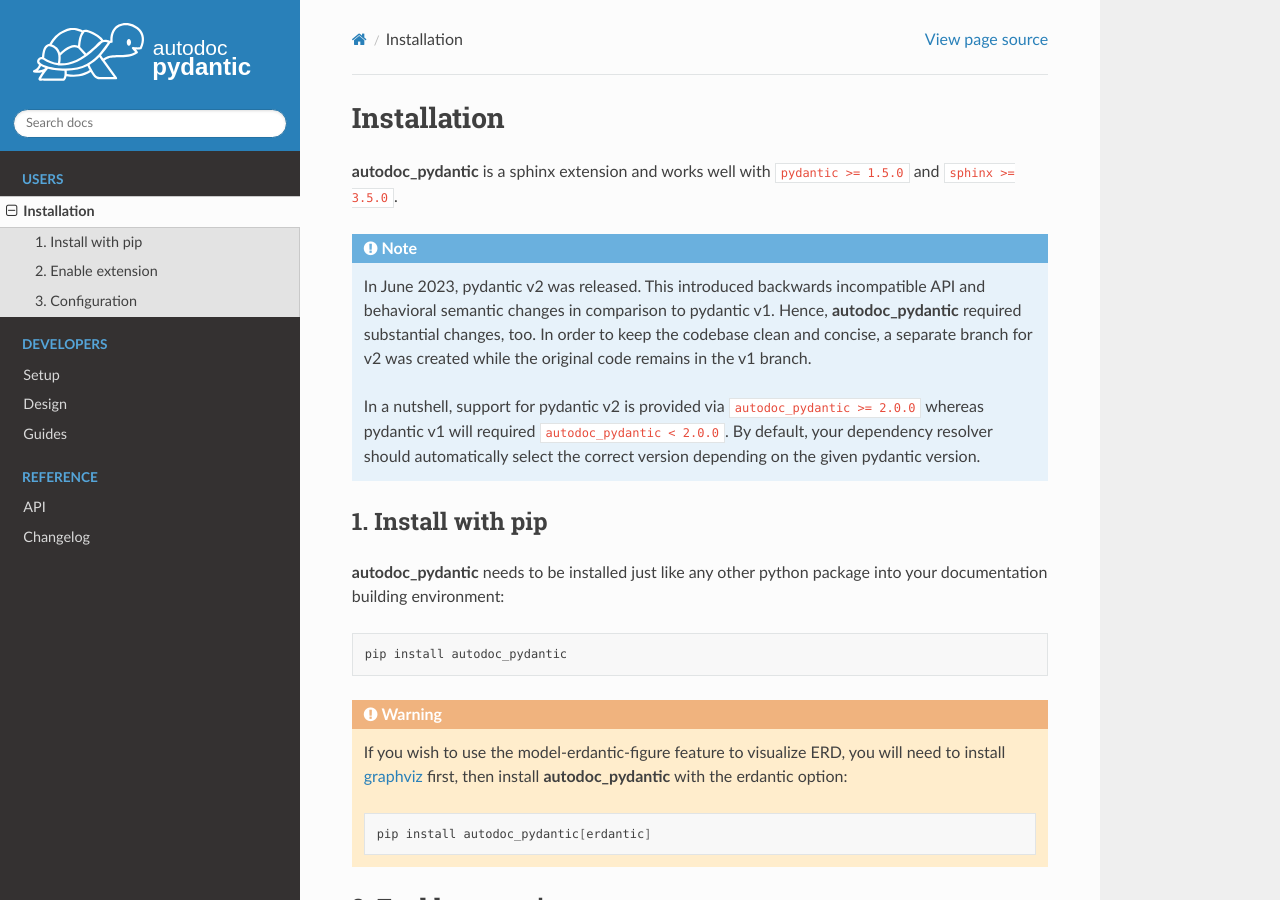
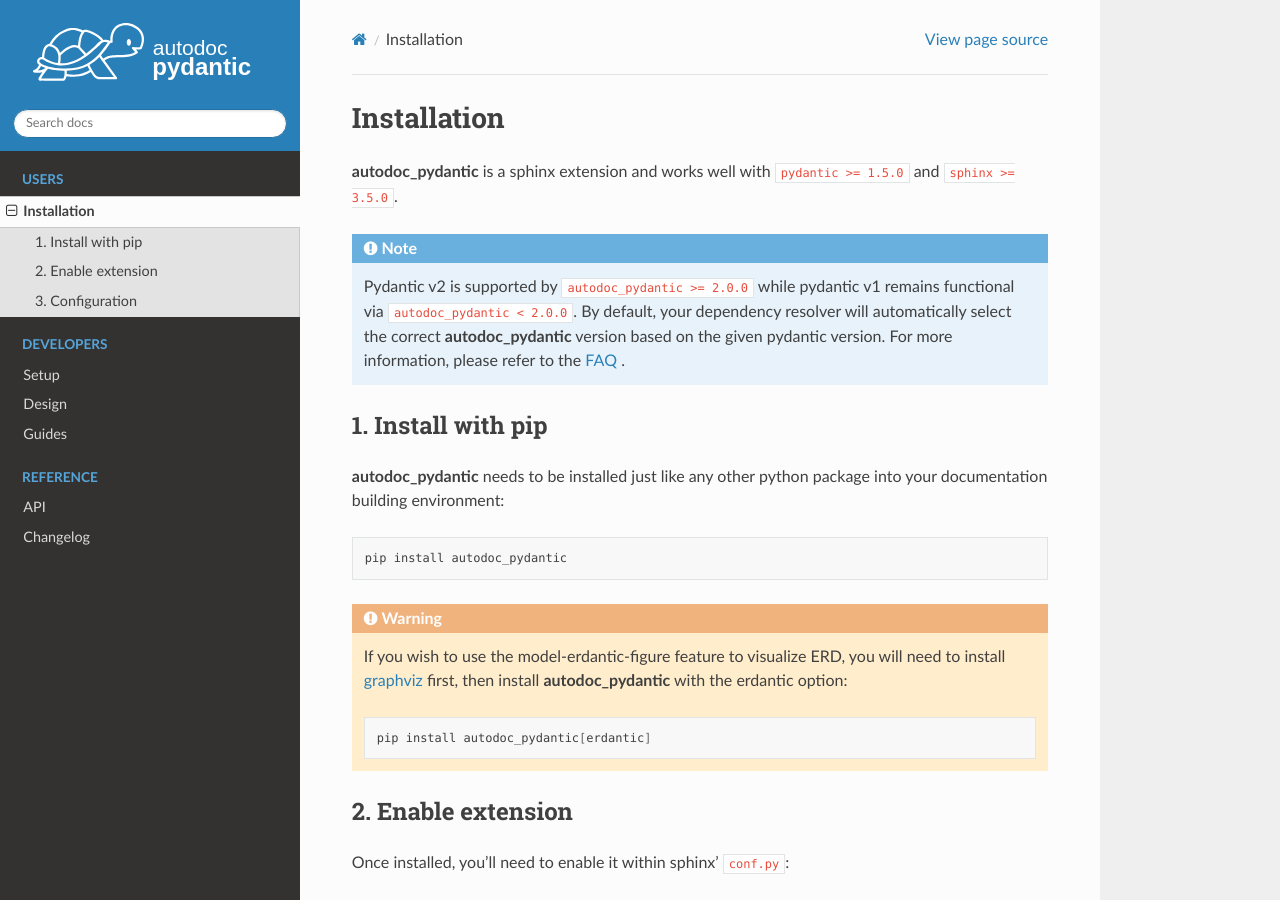
Before and after one commit to mansenfranzen/autodoc_pydantic, a Sphinx documentation site: the page built from docs/source/users/installation.rst, in a window 1280 px wide and 900 px high. Built offline with Sphinx 7.4.7 and the Read the Docs theme 2.0.0, drawn with Linux system fonts in a browser that asks for light colours; pages that are not in the unit, such as notebooks, are missing from menus; a script that is not in the unit is left out.

Commit message:
Reduce installation note to the minimum required.

```diff
--- a/docs/source/users/installation.rst
+++ b/docs/source/users/installation.rst
@@ -7,17 +7,11 @@
 
 .. note::
 
-   In June 2023, pydantic v2 was released. This introduced backwards
-   incompatible API and behavioral semantic changes in comparison to pydantic
-   v1. Hence, **autodoc_pydantic** required substantial changes, too. In order
-   to keep the codebase clean and concise, a separate branch for v2 was created
-   while the original code remains in the v1 branch.
-
-   In a nutshell, support for pydantic v2 is provided via
-   ``autodoc_pydantic >= 2.0.0`` whereas pydantic v1 will required
-   ``autodoc_pydantic < 2.0.0``. By default, your dependency resolver should
-   automatically select the correct version depending on the given pydantic
-   version.
+   Pydantic v2 is supported by ``autodoc_pydantic >= 2.0.0`` while pydantic v1
+   remains functional via ``autodoc_pydantic < 2.0.0``. By default, your
+   dependency resolver will automatically select the correct
+   **autodoc_pydantic** version based on the given pydantic version. For more
+   information, please refer to the `FAQ <link here>`_ .
 
 
 1. Install with pip
```
